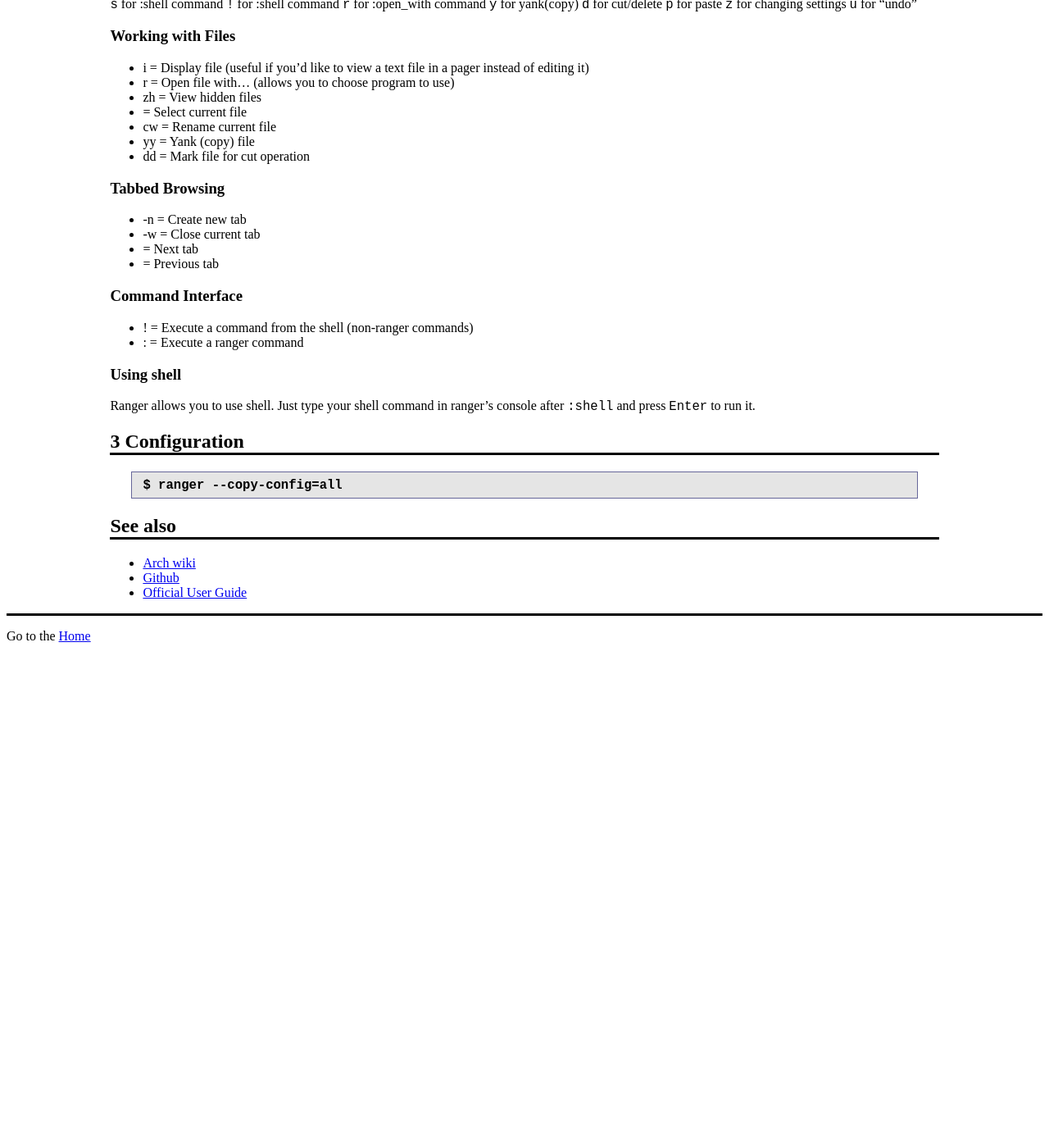
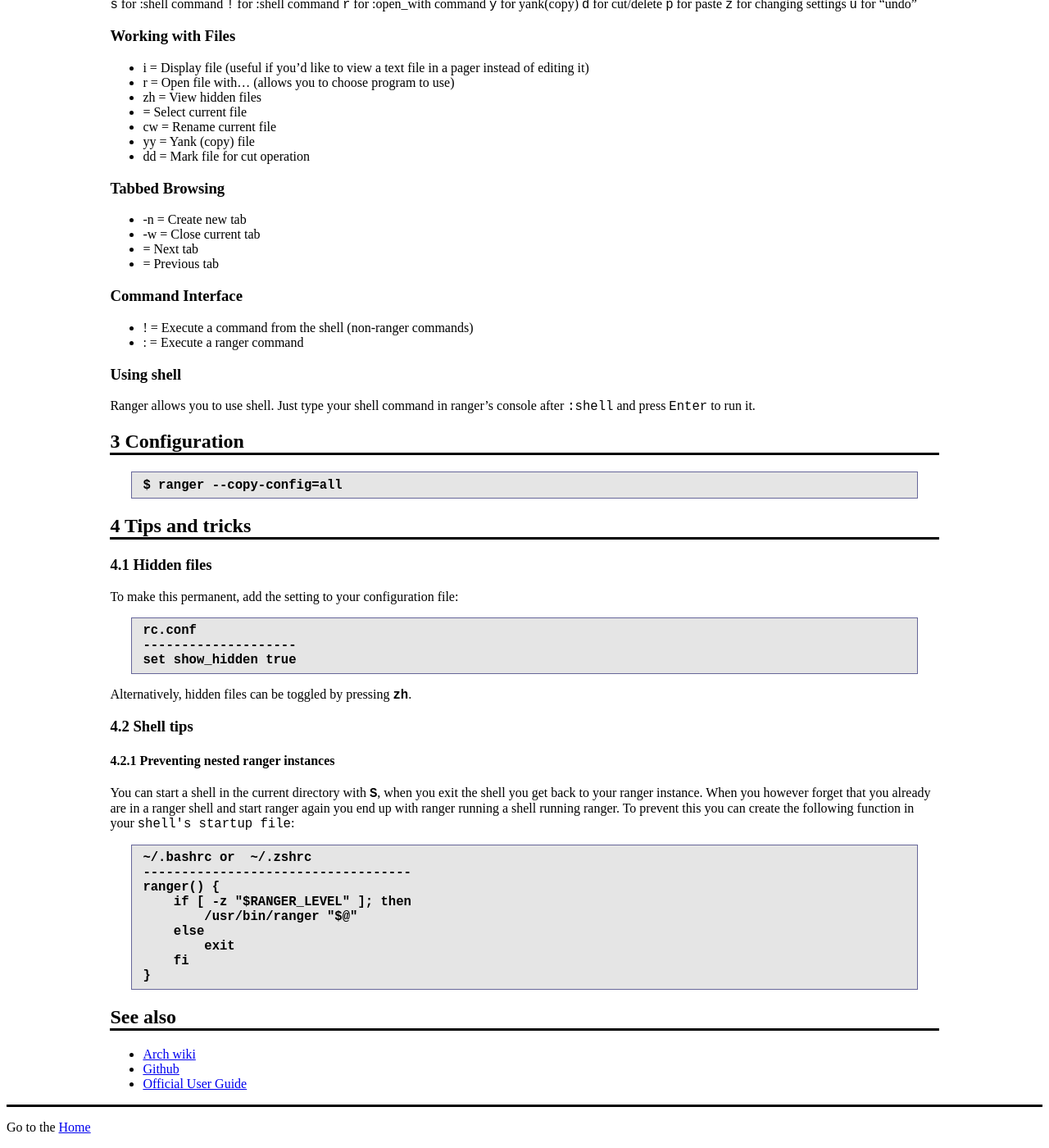
Before and after one commit to WGZ-W/wgz-w.github.io, a Jekyll site: the page built from _posts/Tools/2024-10-06-ranger.md, in a window 1280 px wide and 1400 px high, scrolled down 387 px. Shown: the whole window at 82% size. Built offline with Jekyll 4.4.1, drawn with Linux system fonts in a browser that asks for light colours; before the commit the page ends 1188 px from its top, so only the background shows below that.

Commit message:
wirte some content about ranger

````diff
--- a/_posts/Tools/2024-10-06-ranger.md
+++ b/_posts/Tools/2024-10-06-ranger.md
@@ -55,6 +55,32 @@ Ranger allows you to use shell. Just type your shell command in ranger's console
 $ ranger --copy-config=all
 ```
 
+## 4 Tips and tricks
+### 4.1 Hidden files
+To make this permanent, add the setting to your configuration file:
+```
+rc.conf
+--------------------
+set show_hidden true
+```
+Alternatively, hidden files can be toggled by pressing **`zh`**.
+
+### 4.2 Shell tips
+#### 4.2.1 Preventing nested ranger instances
+You can start a shell in the current directory with **`S`**, when you exit the shell you get back to your ranger instance.
+When you however forget that you already are in a ranger shell and start ranger again you end up with ranger running a shell running ranger.
+To prevent this you can create the following function in your `shell's startup file`:
+```
+~/.bashrc or  ~/.zshrc
+-----------------------------------
+ranger() {
+    if [ -z "$RANGER_LEVEL" ]; then
+        /usr/bin/ranger "$@"
+    else
+        exit
+    fi
+}
+```
 
 ## See also
 - [Arch wiki](https://wiki.archlinux.org/title/Ranger)
````
